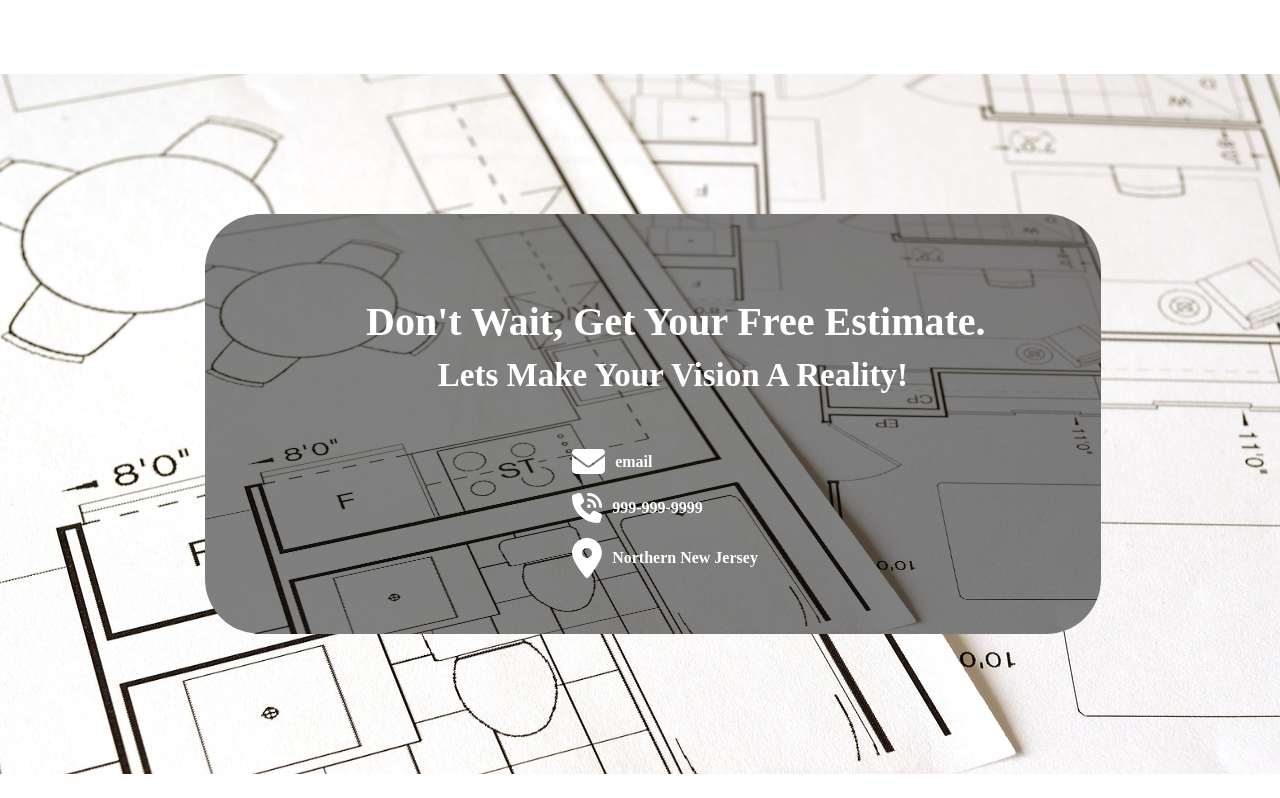
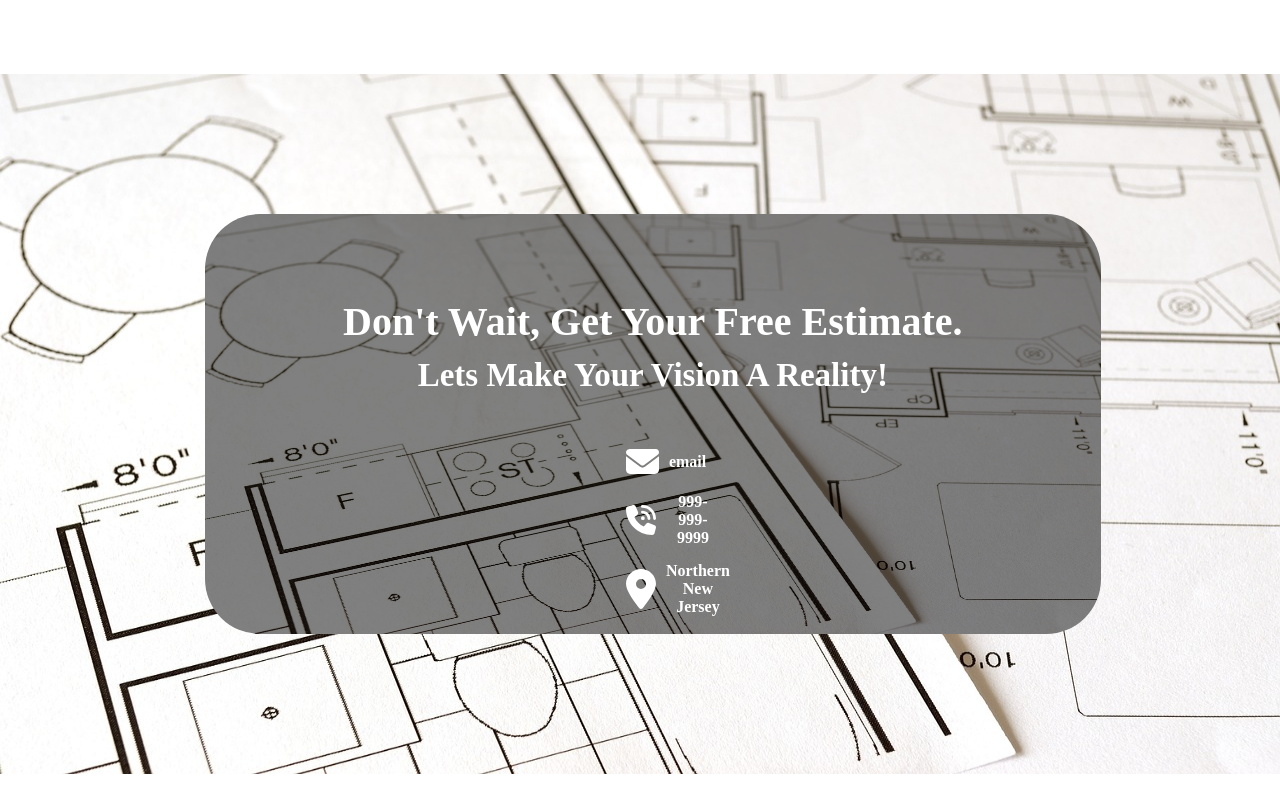
Before and after one commit to mmike1717/Construction-website, a React (Vite) app: page /AboutUs in a window 1280 px wide. Shown: the part 1860-2658 px from the top of the page. Built offline with nearby package versions, Linux system fonts and the light colour scheme.

Commit message:
fixing bugs on homepage

```diff
--- a/src/components/ContactUs/ContactUs.css
+++ b/src/components/ContactUs/ContactUs.css
@@ -39,33 +39,35 @@
 .FreeEstimateTitle{
     position: absolute;
     top: 20%;
-    left: 18%;
+    left: 0%;
     font-size: 40px;
     font-weight: bold;
     color: white;
+    width: 100%;
 }
 
 .VisionARealityTitle{
     position: absolute;
     top: 34%;
-    left: 26%;
+    /* left: 26%; */
     font-size: 33px;
     font-weight: bold;
     color: white;
+    width: 100%;
 }
 
 
 .MainDivForContactUsInfo{
     position: absolute;
     top: 55%;
-    left: 41%;
+    left: 47%;
     display: flex;
     flex-direction: column;
-    align-items: flex-start;
-    width: 250px;
+    width: 15%;
     row-gap: 15px;
     font-weight: bold;
     color: white;
+    align-items: flex-start;
 }
 
 
@@ -86,4 +88,5 @@
 .DivHoldingIconAndInfo{
     display: flex;
     align-items: center;
+    width: 70%;
 }
--- a/src/components/HomePage/homePage.css
+++ b/src/components/HomePage/homePage.css
@@ -23,6 +23,10 @@
     top: 27%;
     color: darkturquoise;
     align-items: center;
+}
+
+.divHoldingTitleForFirstImage > h1 {
+    margin: 5%;
 }
 
 
@@ -188,6 +192,7 @@
 .DivHoldingWelPic{
     overflow: hidden;
     width: 50%;
+    background-color: white;
 }
 
 
```
